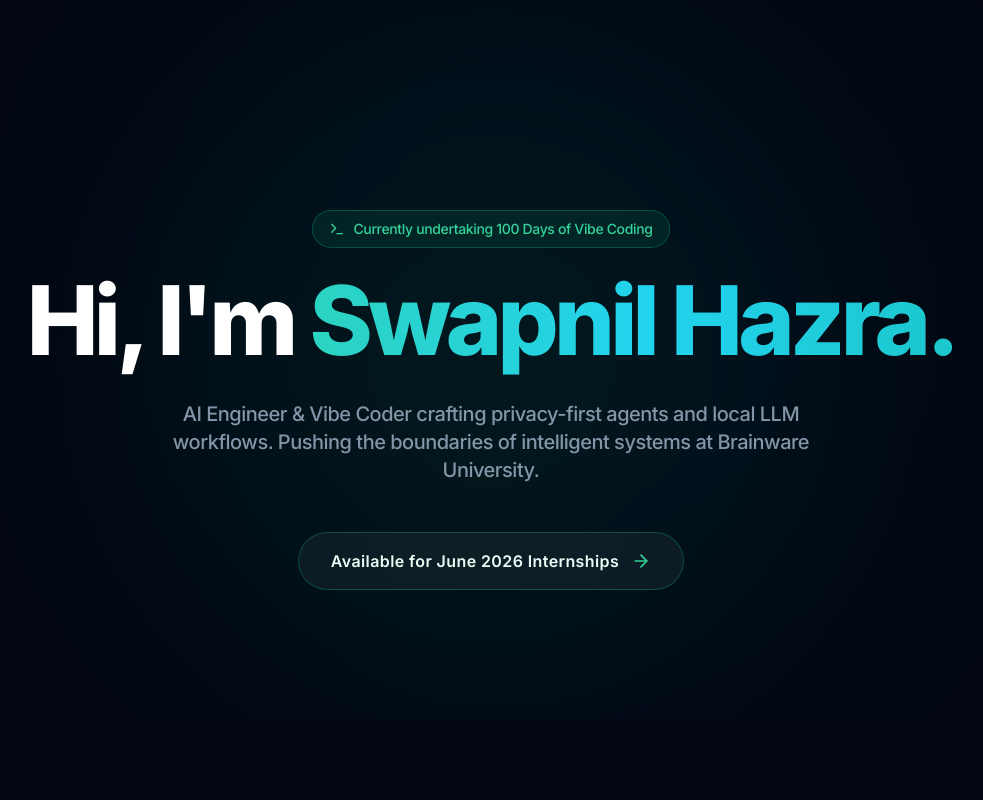
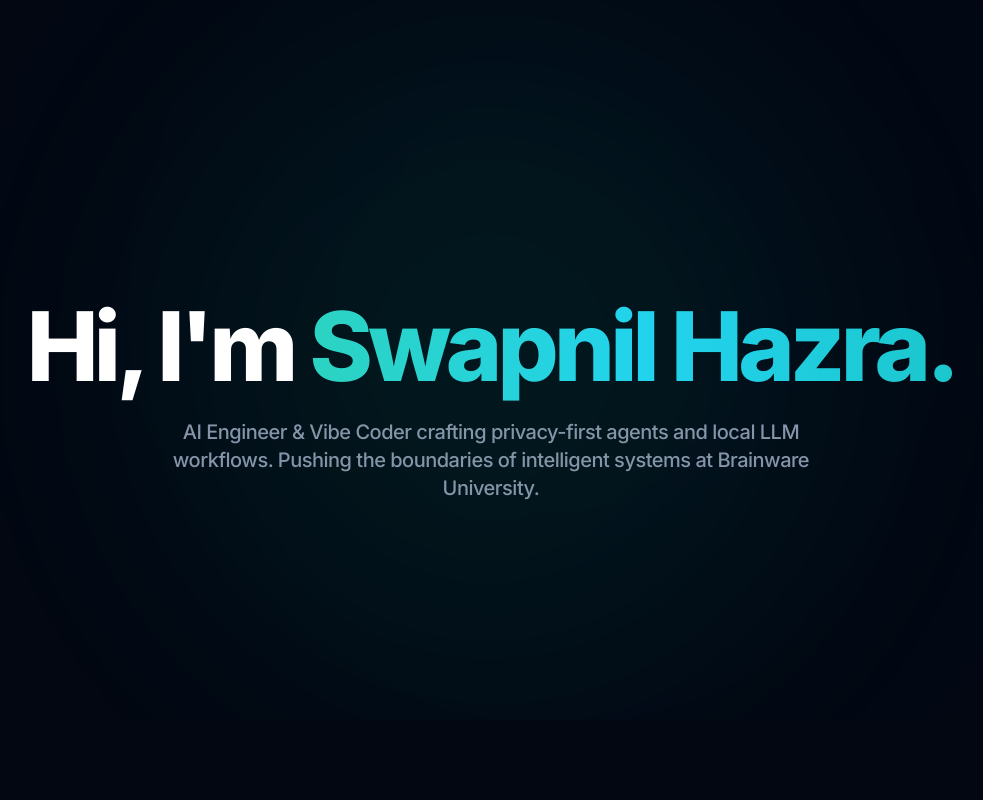
Before and after one commit to Swapnil-bo/Portfolio, a Next.js app: page / in a window 1280 px wide. Shown: the top 800 px of the page, without its empty margins (149-1132 px from the left). Built offline with nearby package versions, Linux system fonts and the light colour scheme.

Commit message:
style: ultra-minimalist hero section layout

```diff
--- a/src/components/sections/hero.tsx
+++ b/src/components/sections/hero.tsx
@@ -1,7 +1,6 @@
 "use client";
 
 import { motion } from "framer-motion";
-import { ArrowRight, Terminal } from "lucide-react";
 import { cn } from "@/lib/utils";
 
 export function HeroSection() {
@@ -50,14 +49,7 @@ export function HeroSection() {
                 }}
                 className="flex flex-col items-center z-10"
             >
-                <motion.div variants={textVariants} className="mb-6 inline-flex items-center gap-2 rounded-full border border-emerald-500/30 bg-emerald-500/10 px-4 py-2 opacity-80 backdrop-blur-md">
-                    <Terminal className="h-4 w-4 text-emerald-400" />
-                    <span className="text-sm font-medium tracking-tight text-emerald-400">
-                        Currently undertaking 100 Days of Vibe Coding
-                    </span>
-                </motion.div>
-
-                <motion.h1 variants={textVariants} className="mb-8 max-w-5xl text-5xl font-extrabold tracking-tighter text-white sm:text-7xl lg:text-8xl leading-tight">
+                <motion.h1 variants={textVariants} className="mb-6 max-w-5xl text-5xl font-extrabold tracking-tighter text-white sm:text-7xl lg:text-8xl leading-tight">
                     Hi, I&apos;m <br className="md:hidden" />
                     <motion.span
                         animate={{ backgroundPosition: ["0% 50%", "100% 50%", "0% 50%"] }}
@@ -68,23 +60,9 @@ export function HeroSection() {
                     </motion.span>
                 </motion.h1>
 
-                <motion.p variants={textVariants} className="mb-12 max-w-2xl text-lg font-medium tracking-tight text-slate-400/90 sm:text-xl leading-relaxed">
+                <motion.p variants={textVariants} className="max-w-2xl text-lg font-medium tracking-tight text-slate-400/90 sm:text-xl leading-relaxed">
                     AI Engineer & Vibe Coder crafting privacy-first agents and local LLM workflows. Pushing the boundaries of intelligent systems at Brainware University.
                 </motion.p>
-
-                <motion.a
-                    variants={textVariants}
-                    whileHover={{ scale: 1.05 }}
-                    whileTap={{ scale: 0.95 }}
-                    href="mailto:swapnilhazra8@gmail.com"
-                    className="group relative inline-flex items-center gap-3 overflow-hidden rounded-[2rem] border border-emerald-500/30 bg-white/5 backdrop-blur-xl px-8 py-4 font-semibold text-emerald-50 transition-all hover:bg-white/10 hover:border-emerald-400/50 hover:shadow-[0_0_30px_rgba(52,211,153,0.2)]"
-                >
-                    <span className="relative z-10 tracking-wide">Available for June 2026 Internships</span>
-                    <ArrowRight className="relative z-10 h-5 w-5 transition-transform group-hover:translate-x-1 text-emerald-400" />
-
-                    {/* Subtle inner button glow */}
-                    <div className="absolute inset-0 -z-0 bg-gradient-to-r from-emerald-500/0 via-emerald-500/10 to-emerald-500/0 opacity-0 transition-opacity duration-500 group-hover:opacity-100" />
-                </motion.a>
             </motion.div>
         </section>
     );
```
